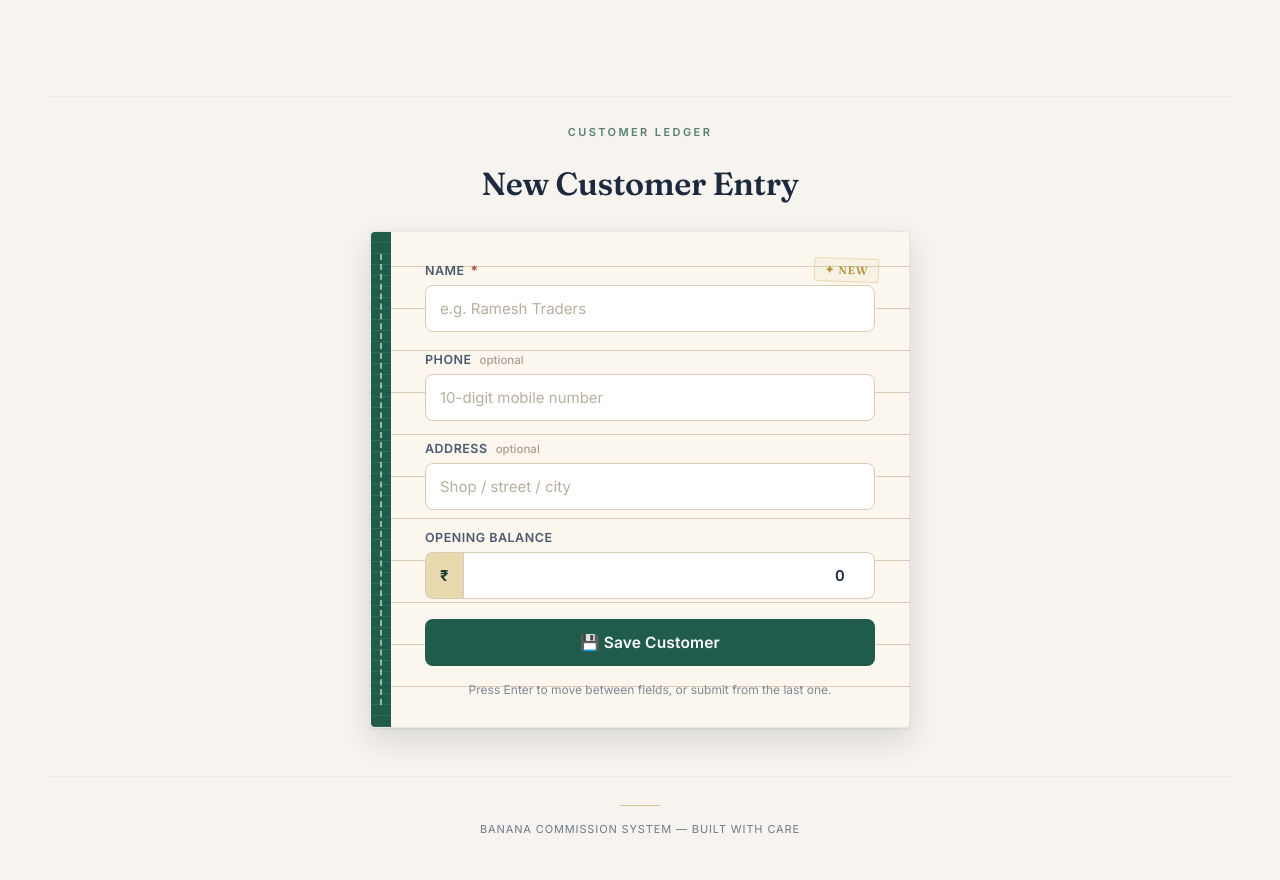
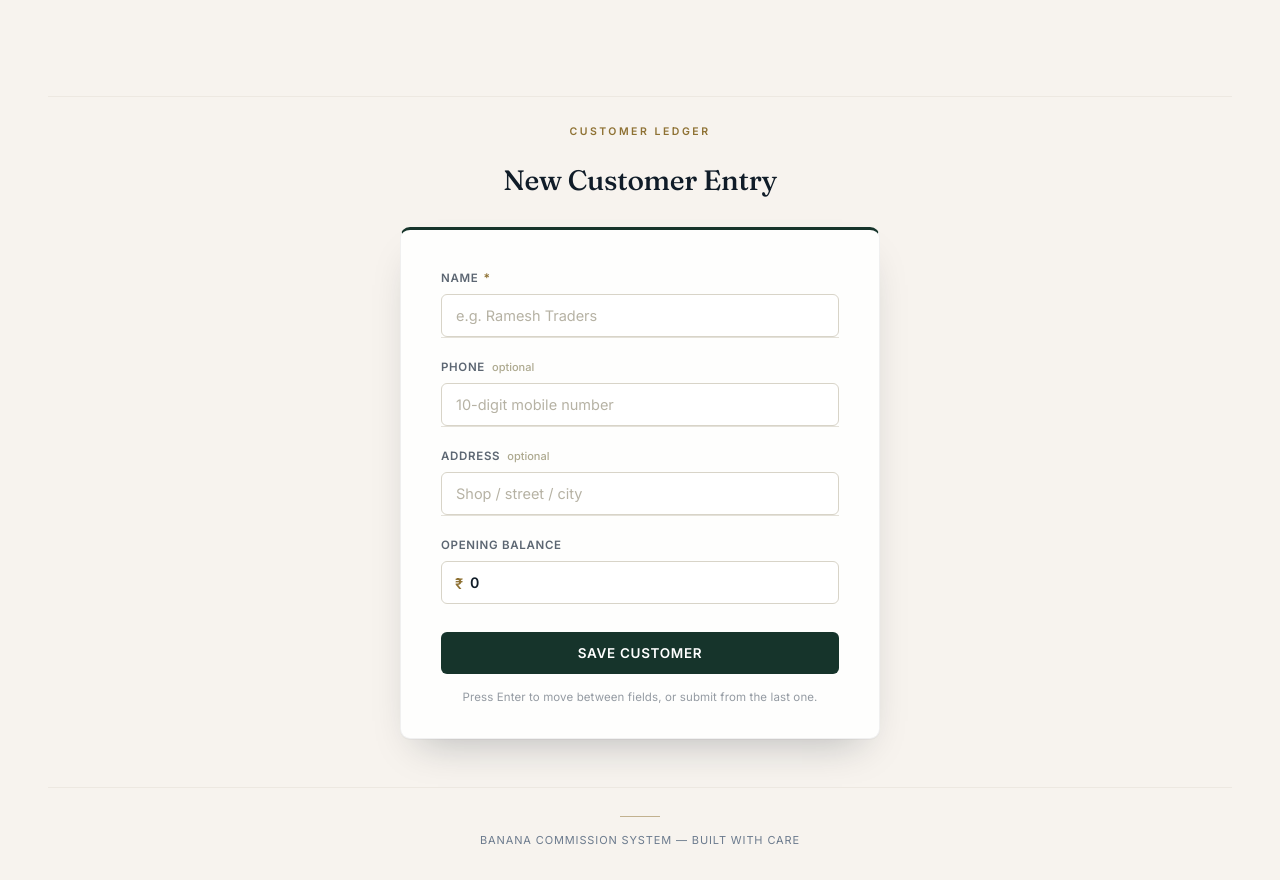
Before and after one commit to Anish-RS/commision-project-, a Flask app: page /customers/add in a window 1280 px wide. Run offline with Flask 3, Linux system fonts and the light colour scheme; some libraries are stand-ins or nearby versions.

Commit message:
enhanced UI in add_customer.html

```diff
--- a/templates/add_customer.html
+++ b/templates/add_customer.html
@@ -3,28 +3,29 @@
 {% block content %}
 
 <style>
-    @import url('https://fonts.googleapis.com/css2?family=Fraunces:opsz,wght@9..144,400;9..144,600;9..144,700&family=Inter:wght@400;500;600;700&display=swap');
+    @import url('https://fonts.googleapis.com/css2?family=Fraunces:opsz,wght@9..144,500;9..144,600&family=Inter:wght@400;500;600;700&display=swap');
 
     /* ---------- TOKENS ---------- */
     :root {
-        --ink: #1B2A3F;
-        --ink-soft: #4A5A70;
-        --parchment: #FBF7EF;
-        --ledger-green: #1F5C4C;
-        --ledger-green-dark: #163F34;
-        --gold: #B8923D;
-        --gold-soft: #E8D9AF;
-        --rule: #D8CDB4;
-        --terracotta: #A6432C;
-        --terracotta-soft: #FBEBE6;
+        --ink: #101C28;
+        --ink-soft: #5C6672;
+        --paper: #FEFEFD;
+        --bg: #EEEBE3;
+        --green: #16342B;
+        --green-dark: #0D231C;
+        --gold: #8E7133;
+        --hairline: #E4E1D9;
+        --hairline-strong: #D8D4C8;
+        --red: #96382A;
+        --red-soft: #F6ECE9;
+        --grey-disabled: #C7CAC5;
     }
+
+    * { box-sizing: border-box; }
 
     /* ---------- PAGE BACKDROP ---------- */
     body {
-        background:
-            radial-gradient(circle at 15% 10%, rgba(184,146,61,0.10), transparent 40%),
-            radial-gradient(circle at 85% 90%, rgba(31,92,76,0.12), transparent 45%),
-            #EFEAE0;
+        background: var(--bg);
         background-attachment: fixed;
         font-family: 'Inter', sans-serif;
     }
@@ -32,147 +33,97 @@
     /* ---------- TITLE ---------- */
     .ledger-header {
         text-align: center;
-        margin: 10px auto 28px;
+        margin: 6px auto 30px;
     }
 
     .ledger-eyebrow {
         font-family: 'Inter', sans-serif;
-        font-size: 11px;
+        font-size: 10.5px;
         font-weight: 600;
-        letter-spacing: 0.22em;
+        letter-spacing: 0.24em;
         text-transform: uppercase;
-        color: var(--ledger-green);
-        opacity: 0.75;
-        margin-bottom: 6px;
+        color: var(--gold);
+        margin-bottom: 10px;
     }
 
     .page-title {
         font-family: 'Fraunces', serif;
         color: var(--ink);
-        font-size: 32px;
-        font-weight: 600;
+        font-size: 28px;
+        font-weight: 500;
         letter-spacing: -0.01em;
     }
 
-    /* ---------- CARD (ledger index card w/ stub) ---------- */
+    /* ---------- CARD ---------- */
     .customer-card {
         position: relative;
-        background: var(--parchment);
-        background-image:
-            linear-gradient(var(--rule) 1px, transparent 1px);
-        background-size: 100% 42px;
-        background-position: 0 118px;
-        padding: 30px 34px 30px 54px;
-        border-radius: 4px;
-        max-width: 540px;
+        background: var(--paper);
+        padding: 40px 40px 34px;
+        border-radius: 10px;
+        max-width: 480px;
         margin: auto;
         box-shadow:
-            0 1px 2px rgba(27,42,63,0.08),
-            0 12px 30px rgba(27,42,63,0.14);
-        border: 1px solid rgba(27,42,63,0.08);
-        animation: cardIn 0.5s cubic-bezier(0.16, 1, 0.3, 1);
-    }
-
-    .customer-card::before {
-        content: "";
-        position: absolute;
-        left: 0;
-        top: 0;
-        bottom: 0;
-        width: 20px;
-        background: var(--ledger-green);
-        background-image: repeating-linear-gradient(
-            180deg,
-            transparent 0,
-            transparent 10px,
-            rgba(255,255,255,0.08) 10px,
-            rgba(255,255,255,0.08) 11px
-        );
-        border-radius: 4px 0 0 4px;
-    }
-
-    .customer-card::after {
-        content: "";
-        position: absolute;
-        left: 9px;
-        top: 22px;
-        bottom: 22px;
-        width: 0;
-        border-left: 2px dashed rgba(255,255,255,0.55);
+            0 1px 0 rgba(16,28,40,0.03),
+            0 20px 40px -18px rgba(16,28,40,0.28);
+        border: 1px solid rgba(16,28,40,0.06);
+        border-top: 3px solid var(--green);
+        animation: cardIn 0.45s cubic-bezier(0.16, 1, 0.3, 1);
     }
 
     @keyframes cardIn {
-        from { opacity: 0; transform: translateY(14px); }
+        from { opacity: 0; transform: translateY(10px); }
         to { opacity: 1; transform: translateY(0); }
-    }
-
-    .ledger-stamp {
-        position: absolute;
-        top: 26px;
-        right: 30px;
-        font-family: 'Fraunces', serif;
-        font-size: 11px;
-        font-weight: 600;
-        letter-spacing: 0.08em;
-        text-transform: uppercase;
-        color: var(--gold);
-        border: 1px solid var(--gold-soft);
-        padding: 4px 10px;
-        border-radius: 3px;
-        transform: rotate(2deg);
-        background: rgba(184,146,61,0.06);
     }
 
     /* ---------- FLASH MESSAGE ---------- */
     .flash-msg {
-        background: var(--terracotta-soft);
-        color: var(--terracotta);
-        border: 1px solid rgba(166,67,44,0.25);
+        background: var(--red-soft);
+        color: var(--red);
+        border: 1px solid rgba(150,56,42,0.18);
         padding: 12px 16px;
-        margin-bottom: 20px;
-        border-radius: 8px;
+        margin-bottom: 22px;
+        border-radius: 6px;
         text-align: center;
         font-weight: 600;
-        font-size: 14px;
-        animation: shake 0.4s ease;
-    }
-
-    @keyframes shake {
-        0%, 100% { transform: translateX(0); }
-        25% { transform: translateX(-4px); }
-        75% { transform: translateX(4px); }
+        font-size: 13.5px;
     }
 
     /* ---------- FORM GROUPS ---------- */
     .form-group {
-        margin-bottom: 20px;
+        margin-bottom: 22px;
         position: relative;
+    }
+
+    .form-group + .form-group {
+        padding-top: 22px;
+        border-top: 1px solid var(--hairline);
+        margin-top: -22px;
     }
 
     label {
         font-family: 'Inter', sans-serif;
         font-weight: 600;
-        font-size: 12.5px;
-        letter-spacing: 0.04em;
+        font-size: 11.5px;
+        letter-spacing: 0.06em;
         text-transform: uppercase;
-        margin-bottom: 7px;
+        margin-bottom: 9px;
         color: var(--ink-soft) !important;
         display: flex;
         align-items: center;
-        gap: 6px;
+        gap: 5px;
     }
 
     label .req {
-        color: var(--terracotta);
-        font-size: 13px;
+        color: var(--gold);
+        font-size: 12px;
     }
 
     label .opt {
         font-weight: 500;
         text-transform: none;
         letter-spacing: 0;
-        color: #A8A192;
-        font-size: 11.5px;
+        color: #ADA98F;
+        font-size: 11px;
         margin-left: 2px;
     }
 
@@ -183,62 +134,52 @@
 
     .input-field {
         width: 100%;
-        padding: 13px 14px;
-        border-radius: 8px;
-        border: 1.5px solid var(--rule);
+        padding: 12px 14px;
+        border-radius: 6px;
+        border: 1px solid var(--hairline-strong);
         background: #ffffff;
         outline: none;
-        transition: 0.2s ease;
+        transition: border-color 0.15s ease, box-shadow 0.15s ease;
         font-family: 'Inter', sans-serif;
-        font-size: 15px;
+        font-size: 14.5px;
         color: var(--ink);
-        box-sizing: border-box;
     }
 
     .input-field::placeholder {
-        color: #B7AF9C;
+        color: #B6B2A4;
     }
 
     .input-field:focus {
-        border-color: var(--ledger-green);
-        box-shadow: 0 0 0 3px rgba(31,92,76,0.12);
+        border-color: var(--green);
+        box-shadow: 0 0 0 3px rgba(22,52,43,0.09);
     }
 
     .input-field.invalid {
-        border-color: var(--terracotta);
-        box-shadow: 0 0 0 3px rgba(166,67,44,0.10);
+        border-color: var(--red);
+        box-shadow: 0 0 0 3px rgba(150,56,42,0.08);
     }
 
-    /* Opening balance styled like a ledger amount entry */
+    /* Opening balance — single seamless field with inline currency mark */
     .amount-wrap {
-        display: flex;
-        align-items: stretch;
+        position: relative;
     }
 
     .amount-prefix {
-        display: flex;
-        align-items: center;
-        justify-content: center;
-        padding: 0 14px;
-        border: 1.5px solid var(--rule);
-        border-right: none;
-        border-radius: 8px 0 0 8px;
-        background: var(--gold-soft);
-        color: var(--ledger-green-dark);
-        font-weight: 700;
-        font-size: 15px;
+        position: absolute;
+        left: 14px;
+        top: 50%;
+        transform: translateY(-50%);
+        color: var(--gold);
+        font-weight: 600;
+        font-size: 14.5px;
+        pointer-events: none;
     }
 
     .amount-wrap .input-field {
-        border-radius: 0 8px 8px 0;
+        padding-left: 28px;
         font-variant-numeric: tabular-nums;
-        text-align: right;
         font-weight: 600;
-        letter-spacing: 0.02em;
-    }
-
-    .amount-wrap:focus-within .amount-prefix {
-        border-color: var(--ledger-green);
+        letter-spacing: 0.01em;
     }
 
     /* ---------- DUPLICATE / STATUS MESSAGES ---------- */
@@ -246,22 +187,22 @@
         display: none;
         align-items: center;
         gap: 6px;
-        margin-top: 7px;
-        font-size: 13px;
+        margin-top: 8px;
+        font-size: 12.5px;
         font-weight: 600;
     }
 
     .field-status.show { display: flex; }
 
-    .field-status.error { color: var(--terracotta); }
+    .field-status.error { color: var(--red); }
     .field-status.checking { color: var(--ink-soft); font-weight: 500; }
-    .field-status.ok { color: var(--ledger-green); }
+    .field-status.ok { color: var(--green); }
 
     .spinner {
-        width: 12px;
-        height: 12px;
-        border: 2px solid var(--rule);
-        border-top-color: var(--ledger-green);
+        width: 11px;
+        height: 11px;
+        border: 2px solid var(--hairline-strong);
+        border-top-color: var(--ink-soft);
         border-radius: 50%;
         animation: spin 0.7s linear infinite;
         flex-shrink: 0;
@@ -271,45 +212,46 @@
 
     /* ---------- BUTTON ---------- */
     .btn-submit {
-        background: var(--ledger-green);
-        padding: 14px 18px;
+        background: var(--green);
+        padding: 13px 18px;
         border: none;
         color: #fff;
         font-family: 'Inter', sans-serif;
-        font-size: 15.5px;
-        border-radius: 8px;
+        font-size: 13.5px;
+        font-weight: 600;
+        letter-spacing: 0.05em;
+        text-transform: uppercase;
+        border-radius: 6px;
         width: 100%;
         cursor: pointer;
-        transition: 0.2s ease;
-        font-weight: 600;
-        letter-spacing: 0.01em;
-        margin-top: 6px;
+        transition: background-color 0.15s ease, box-shadow 0.15s ease;
+        margin-top: 28px;
         display: flex;
         align-items: center;
         justify-content: center;
-        gap: 8px;
+        gap: 9px;
     }
 
     .btn-submit:hover:not(:disabled) {
-        background: var(--ledger-green-dark);
-        transform: translateY(-1px);
-        box-shadow: 0 6px 16px rgba(31,92,76,0.30);
+        background: var(--green-dark);
+        box-shadow: 0 4px 14px rgba(13,35,28,0.28);
     }
 
-    .btn-submit:active:not(:disabled) {
-        transform: translateY(0);
+    .btn-submit:focus-visible {
+        outline: 2px solid var(--gold);
+        outline-offset: 2px;
     }
 
     .btn-submit:disabled {
-        background: #B9C3BE;
+        background: var(--grey-disabled);
         cursor: not-allowed;
         box-shadow: none;
     }
 
     .btn-submit .btn-spinner {
-        width: 15px;
-        height: 15px;
-        border: 2px solid rgba(255,255,255,0.4);
+        width: 13px;
+        height: 13px;
+        border: 2px solid rgba(255,255,255,0.35);
         border-top-color: #fff;
         border-radius: 50%;
         animation: spin 0.6s linear infinite;
@@ -322,20 +264,20 @@
     /* ---------- FOOTNOTE ---------- */
     .form-hint {
         text-align: center;
-        font-size: 12px;
+        font-size: 11.5px;
         color: var(--ink-soft);
-        opacity: 0.7;
+        opacity: 0.65;
         margin-top: 16px;
+        letter-spacing: 0.01em;
     }
 
     @media (max-width: 560px) {
-        .customer-card { padding: 26px 20px 26px 42px; }
-        .ledger-stamp { right: 16px; top: 18px; font-size: 10px; padding: 3px 8px; }
-        .page-title { font-size: 26px; }
+        .customer-card { padding: 30px 24px 26px; }
+        .page-title { font-size: 24px; }
     }
 
     @media (prefers-reduced-motion: reduce) {
-        .customer-card, .flash-msg, .spinner, .btn-spinner { animation: none !important; }
+        .customer-card, .spinner, .btn-spinner { animation: none !important; }
     }
 </style>
 
@@ -345,8 +287,6 @@
 </div>
 
 <div class="customer-card">
-
-    <div class="ledger-stamp">✦ New</div>
 
     {% with messages = get_flashed_messages(with_categories=true) %}
       {% if messages %}
@@ -366,7 +306,7 @@
             </div>
 
             <div id="duplicate-msg" class="field-status error">
-                <span>⚠</span><span>Customer already present</span>
+                <span>Customer already present</span>
             </div>
             <div id="checking-msg" class="field-status checking">
                 <span class="spinner"></span><span>Checking…</span>
@@ -400,7 +340,7 @@
 
         <button type="submit" id="saveBtn" class="btn-submit">
             <span class="btn-spinner"></span>
-            <span class="btn-label">💾 Save Customer</span>
+            <span class="btn-label">Save Customer</span>
         </button>
 
         <div class="form-hint">Press Enter to move between fields, or submit from the last one.</div>
```
